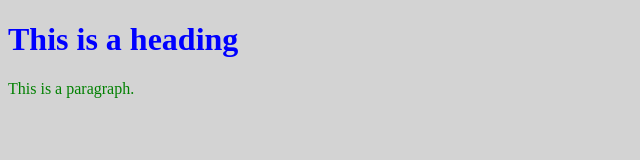
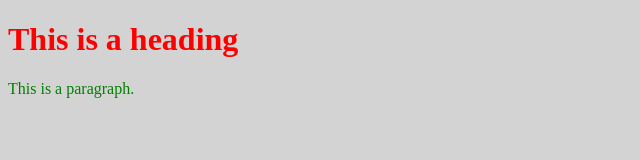
Before and after one commit to Hamilton-at-CapU/comp101, a plain HTML site: page Lab 3/index.html in a window 1280 px wide. Shown: the whole page, without its empty margins (0-640 px from the left). Drawn offline with Linux system fonts and the light colour scheme.

Commit message:
Change h1 color from blue to red

```diff
--- a/Lab 3/index.html
+++ b/Lab 3/index.html
@@ -3,7 +3,7 @@
 
 <head>
 <style>
-  h1   { color : blue; }
+  h1   { color : red; }
   p    { color : green; }
   body { background-color : lightgray; }
 </style>
```
